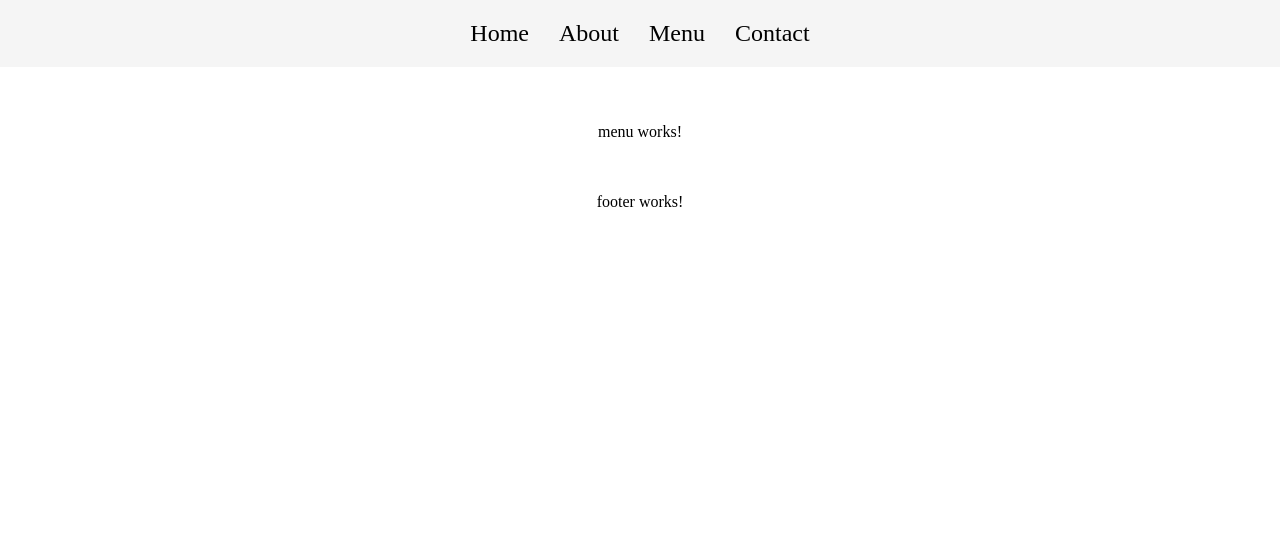
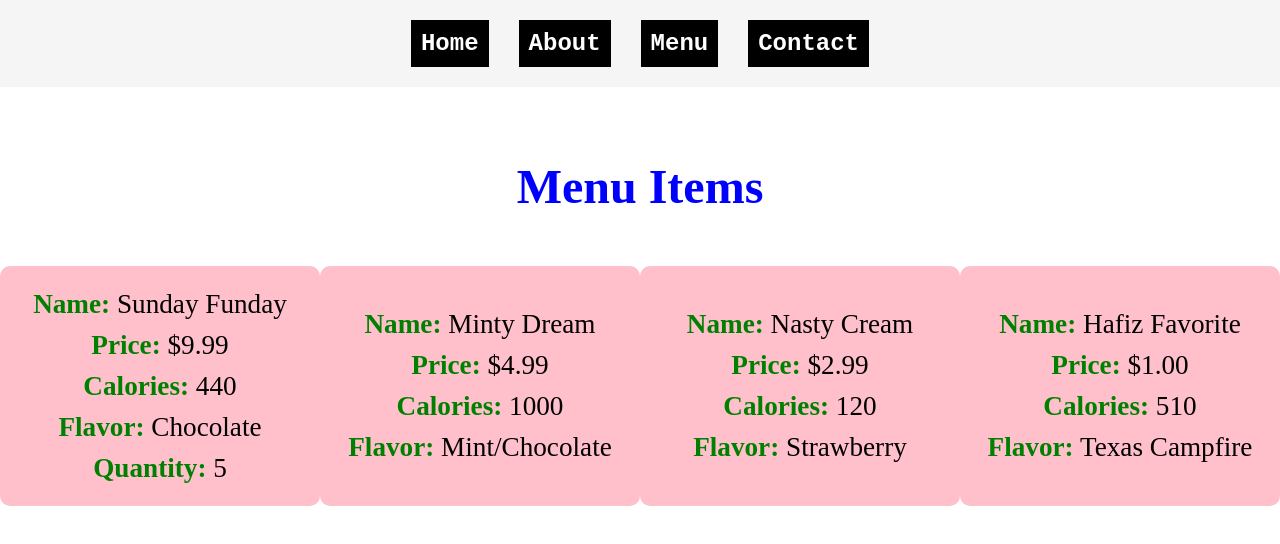
Before and after one commit to rogeliosandoval/Ice-Cream-Shop, an Angular app: page /menu in a window 1280 px wide. Shown: the top 544 px of the page. Built offline with nearby package versions, Linux system fonts and the light colour scheme.

Commit message:
This commit will teach dynamic data/interfaces

```diff
--- a/src/app/app.component.html
+++ b/src/app/app.component.html
@@ -3,5 +3,5 @@
 
   <router-outlet/>
 
-  <app-footer/>
+  <!-- <app-footer/> -->
 </div>
--- a/src/app/components/footer/footer.component.html
+++ b/src/app/components/footer/footer.component.html
@@ -1 +1,3 @@
-<p>footer works!</p>
+<div class="container">
+  This is a footer
+</div>
--- a/src/app/components/footer/footer.component.scss
+++ b/src/app/components/footer/footer.component.scss
@@ -0,0 +1,11 @@
+.container {
+  display: flex;
+  justify-content: center;
+  align-items: center;
+  width: 100vw;
+  background-color: black;
+  height: 200px;
+  color: white;
+  text-align: center;
+  font-size: 2rem;
+}
--- a/src/app/components/navbar/navbar.component.scss
+++ b/src/app/components/navbar/navbar.component.scss
@@ -8,12 +8,16 @@
   width: 100vw;
 
   .nav-link {
-    color: black;
+    color: white;
     font-size: 1.5rem;
+    font-family:'Courier New', Courier, monospace;
+    font-weight: bold;
+    background-color: black;
+    padding: 10px;
 
     &:hover {
       cursor: pointer;
-      color: green;
+      background-color: gray;
     }
   }
 }
--- a/src/app/pages/home/home.component.html
+++ b/src/app/pages/home/home.component.html
@@ -1 +1,10 @@
-<p>home works!</p>
+<div class="container">
+  <h1>Ice Cream Flavors</h1>
+  <ul>
+    @for (flavor of iceCreamFlavors(); track flavor) {
+      <li>
+        {{ flavor }}
+      </li>
+    }
+  </ul>
+</div>
--- a/src/app/pages/home/home.component.scss
+++ b/src/app/pages/home/home.component.scss
@@ -0,0 +1,19 @@
+.container {
+  display: flex;
+  justify-content: center;
+  align-items: center;
+  flex-direction: column;
+
+  h1 {
+    font-size: 4rem;
+  }
+}
+
+ul {
+  padding: 20px;
+
+  li {
+    font-size: 2rem;
+    margin: 10px;
+  }
+}
--- a/src/app/pages/home/home.component.ts
+++ b/src/app/pages/home/home.component.ts
@@ -1,4 +1,4 @@
-import { Component } from '@angular/core';
+import { Component, signal } from '@angular/core';
 
 @Component({
   selector: 'app-home',
@@ -8,5 +8,13 @@ import { Component } from '@angular/core';
   styleUrl: './home.component.scss'
 })
 export class HomeComponent {
-
+  public iceCreamFlavors = signal<string[]>([
+    'Vanilla',
+    'Chocolate',
+    'Cookies & Cream',
+    'Mint',
+    'Strawberry',
+    'Cherry',
+    'Rocky Road'
+  ])
 }
--- a/src/app/pages/menu/menu.component.html
+++ b/src/app/pages/menu/menu.component.html
@@ -1 +1,16 @@
-<p>menu works!</p>
+<div class="container">
+  <h1>Menu Items</h1>
+  <div class="menu-items">
+    @for (item of menuItems(); track item.id) {
+      <div class="menu-item">
+        <div class="name"><strong>Name:</strong> {{ item.name }}</div>
+        <div class="price"><strong>Price:</strong> {{ item.price }}</div>
+        <div class="calories"><strong>Calories:</strong> {{ item.calories }} </div>
+        <div class="flavor"><strong>Flavor:</strong> {{ item.flavor }}</div>
+        @if (item.quantity) {
+          <div class="quantity"><strong>Quantity:</strong> {{ item?.quantity }}</div>
+        }
+      </div>
+    }
+  </div>
+</div>
--- a/src/app/pages/menu/menu.component.scss
+++ b/src/app/pages/menu/menu.component.scss
@@ -0,0 +1,37 @@
+.container {
+  display: flex;
+  justify-content: center;
+  align-items: center;
+  flex-direction: column;
+  gap: 20px;
+}
+
+h1 {
+  font-size: 3rem;
+  color: blue;
+}
+
+.menu-items {
+  display: flex;
+  justify-content: space-around;
+  align-items: center;
+  width: 100vw;
+}
+
+.menu-item {
+  display: flex;
+  justify-content: center;
+  align-items: center;
+  flex-direction: column;
+  gap: 10px;
+  font-size: 1.7rem;
+  background-color: pink;
+  padding: 20px;
+  height: 200px;
+  width: 400px;
+  border-radius: 10px;
+}
+
+strong {
+  color: green;
+}
--- a/src/app/pages/menu/menu.component.ts
+++ b/src/app/pages/menu/menu.component.ts
@@ -1,4 +1,5 @@
-import { Component } from '@angular/core';
+import { Component, signal } from '@angular/core';
+import { MenuItem } from '../../interfaces/menu.interfaces';
 
 @Component({
   selector: 'app-menu',
@@ -8,5 +9,35 @@ import { Component } from '@angular/core';
   styleUrl: './menu.component.scss'
 })
 export class MenuComponent {
-
+  public menuItems = signal<MenuItem[]>([
+    {
+      id: 1,
+      name: 'Sunday Funday',
+      price: '$9.99',
+      calories: '440',
+      flavor: 'Chocolate',
+      quantity: 5
+    },
+    {
+      id: 2,
+      name: 'Minty Dream',
+      price: '$4.99',
+      calories: '1000',
+      flavor: 'Mint/Chocolate'
+    },
+    {
+      id: 3,
+      name: 'Nasty Cream',
+      price: '$2.99',
+      calories: '120',
+      flavor: 'Strawberry'
+    },
+    {
+      id: 4,
+      name: 'Hafiz Favorite',
+      price: '$1.00',
+      calories: '510',
+      flavor: 'Texas Campfire'
+    }
+  ])
 }
```
Also changed, not shown: src/app/interfaces/menu.interfaces.ts (added, +8 -0 lines).
